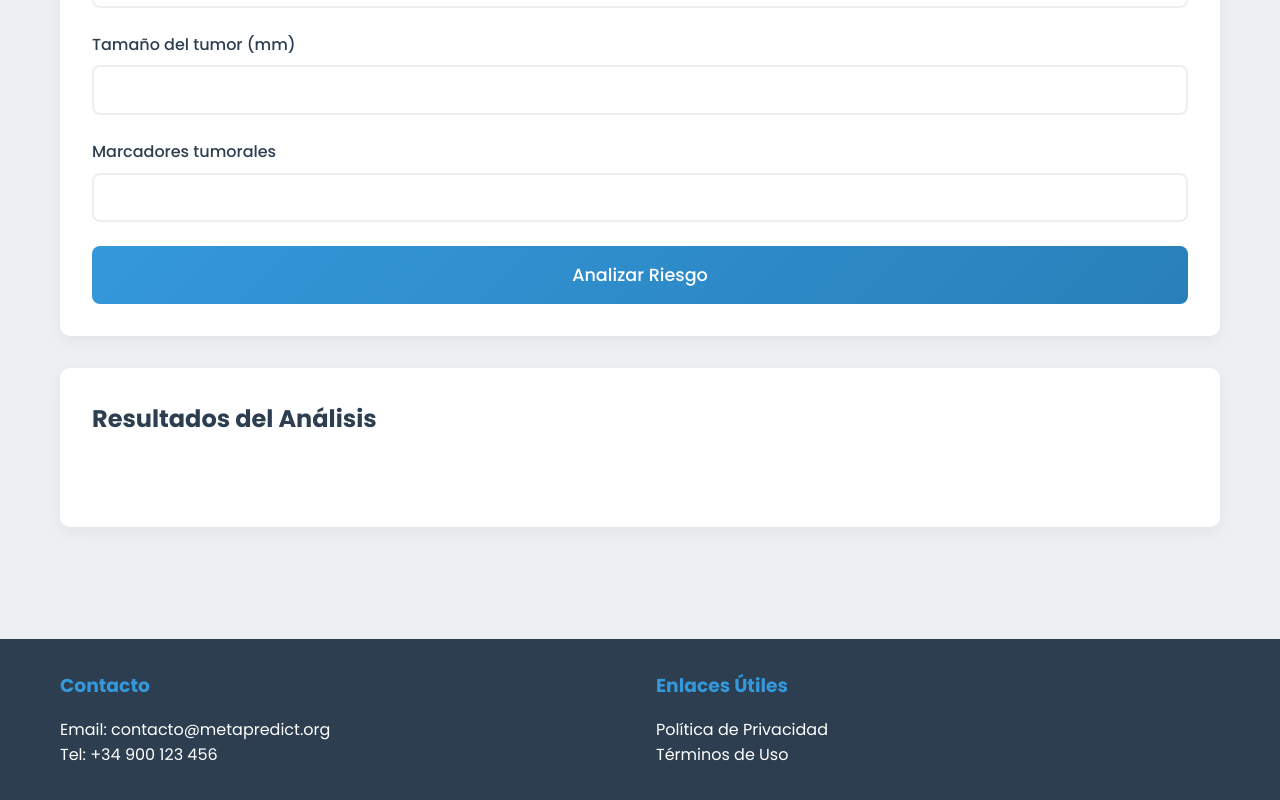
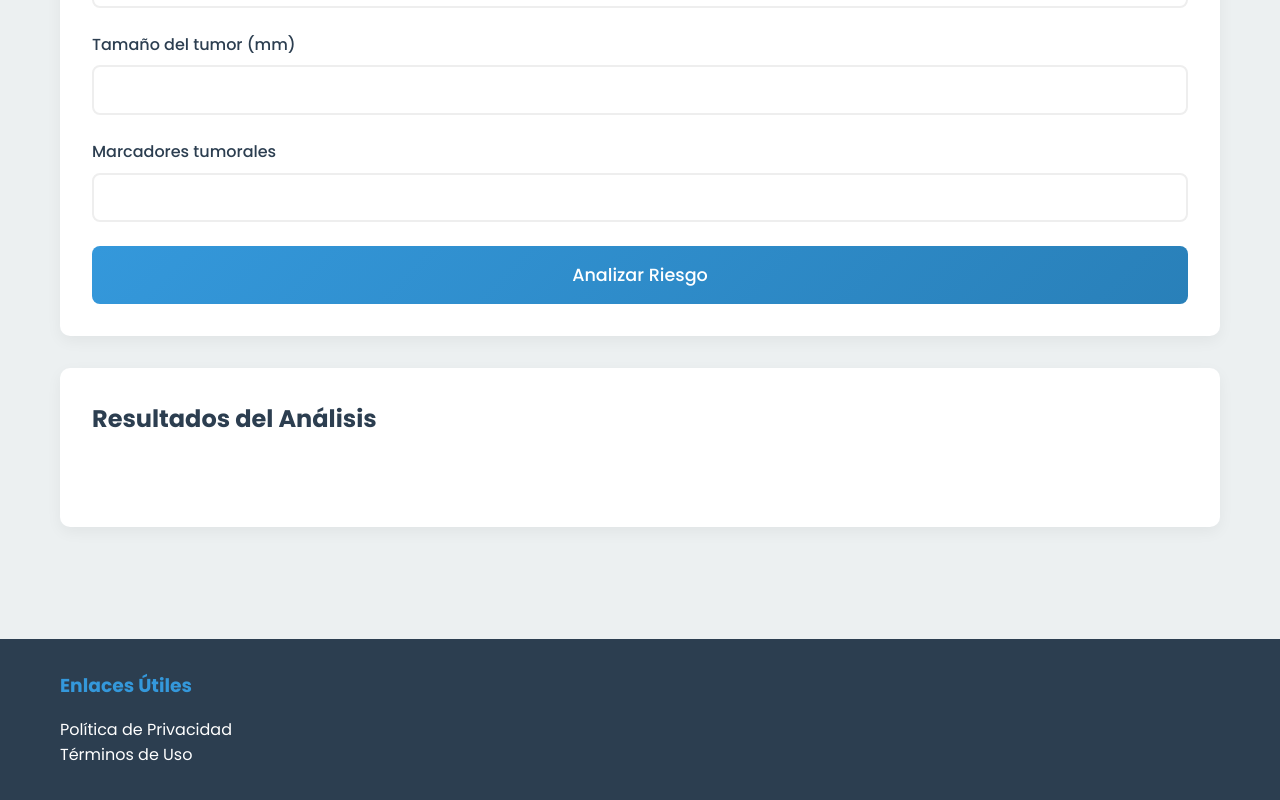
Before and after one commit to beasnchez/Seminario-de-CEO, a plain HTML site: page Index.html in a window 1280 px wide. Shown: the part 604-1404 px from the top of the page. Drawn offline with Linux system fonts and the light colour scheme.

Commit message:
Index.html

```diff
--- a/Index.html
+++ b/Index.html
@@ -299,11 +299,6 @@
         <div class="container">
             <div class="footer-content">
                 <section>
-                    <h3>Contacto</h3>
-                    <p>Email: contacto@metapredict.org</p>
-                    <p>Tel: +34 900 123 456</p>
-                </section>
-                <section>
                     <h3>Enlaces Útiles</h3>
                     <ul>
                         <li><a href="/privacidad">Política de Privacidad</a></li>
@@ -323,7 +318,6 @@
             let risk;
             let riskClass;
 
-            // Algoritmo simplificado de evaluación de riesgo
             const riskScore = (tumorSize * 0.5) + (markers * 0.3) + (age * 0.2);
 
             if (riskScore > 70) {
```
